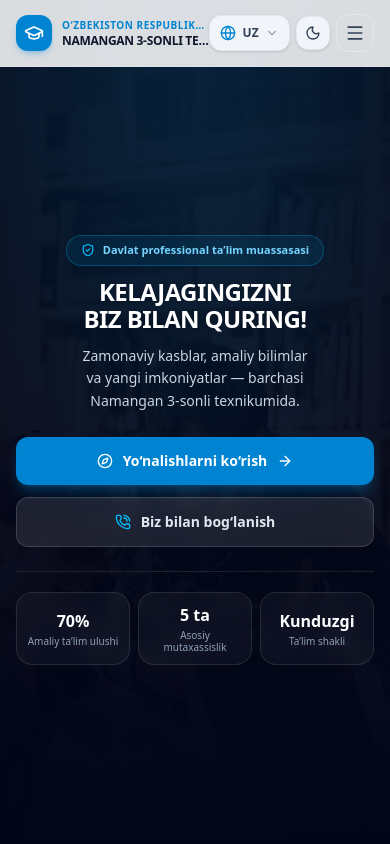
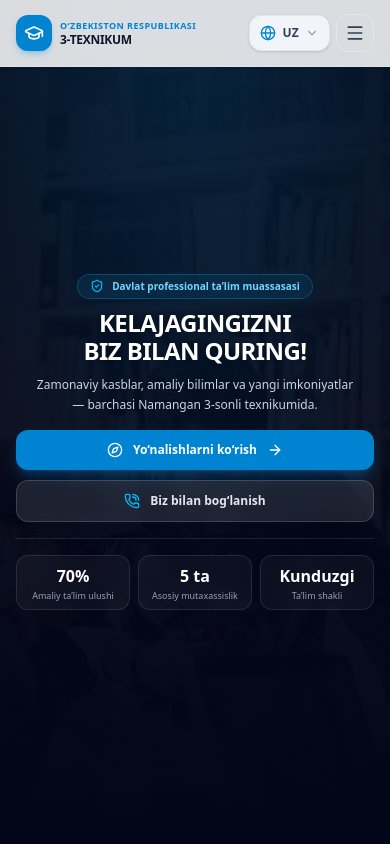
Before and after one commit to alixanov/3texnikum, a Next.js app: page / in a window 390 px wide. Shown: the top 844 px of the page. Built offline with nearby package versions, Linux system fonts and the light colour scheme.

Commit message:
fix(responsive): optimize mobile header layout and hero screen fitting

```diff
--- a/src/components/layout/Header.tsx
+++ b/src/components/layout/Header.tsx
@@ -45,17 +45,18 @@ export default function Header() {
             {/* Logo / Brand Name */}
             <a
               href="#hero"
-              className="group flex items-center gap-2.5 sm:gap-3 transition-transform focus:outline-none min-w-0 max-w-[55%] sm:max-w-none"
+              className="group flex items-center gap-2 sm:gap-3 transition-transform focus:outline-none min-w-0 pr-2"
             >
               <div className="w-9 h-9 sm:w-10 sm:h-10 rounded-xl bg-sky-600 dark:bg-sky-500 text-white dark:text-slate-950 flex items-center justify-center shrink-0 shadow-md shadow-sky-600/25 dark:shadow-sky-500/30 transition-all group-hover:scale-105">
                 <GraduationCap className="w-5 h-5 transition-transform group-hover:scale-110" />
               </div>
               <div className="flex flex-col min-w-0">
-                <span className="text-[10px] sm:text-xs uppercase tracking-wider font-bold text-sky-600 dark:text-sky-400 truncate">
+                <span className="text-[9px] xs:text-[10px] sm:text-xs uppercase tracking-wider font-bold text-sky-600 dark:text-sky-400 truncate">
                   {t.common.republic}
                 </span>
-                <span className="font-black tracking-tight text-xs sm:text-base leading-tight text-slate-900 dark:text-white truncate">
-                  {t.common.siteName.toUpperCase()}
+                <span className="font-black tracking-tight text-xs sm:text-sm lg:text-base leading-tight text-slate-900 dark:text-white truncate">
+                  <span className="sm:hidden">{t.common.siteShortName}</span>
+                  <span className="hidden sm:inline">{t.common.siteName.toUpperCase()}</span>
                 </span>
               </div>
             </a>
@@ -78,8 +79,10 @@ export default function Header() {
               {/* Language Switcher */}
               <LanguageSwitcher />
 
-              {/* Theme Toggle Button */}
-              <ThemeToggle />
+              {/* Theme Toggle Button - hidden on mobile (< sm), accessible inside mobile drawer */}
+              <div className="hidden sm:block">
+                <ThemeToggle />
+              </div>
 
               <a
                 href="#qabul"
@@ -93,7 +96,7 @@ export default function Header() {
               <button
                 type="button"
                 onClick={() => setMobileMenuOpen(true)}
-                className="lg:hidden p-2 sm:p-2.5 rounded-xl transition-all active:scale-95 text-slate-700 dark:text-slate-200 hover:bg-slate-100 dark:hover:bg-slate-800 border border-slate-200 dark:border-slate-800"
+                className="lg:hidden p-2 sm:p-2.5 rounded-xl transition-all active:scale-95 text-slate-700 dark:text-slate-200 hover:bg-slate-100 dark:hover:bg-slate-800 border border-slate-200 dark:border-slate-800 cursor-pointer"
                 aria-label="Menyuni ochish"
               >
                 <Menu className="w-5 h-5 sm:w-6 sm:h-6" />
--- a/src/components/sections/HeroSection.tsx
+++ b/src/components/sections/HeroSection.tsx
@@ -19,7 +19,7 @@ export default function HeroSection() {
   return (
     <section
       id="hero"
-      className="relative min-h-[100dvh] flex flex-col justify-between items-center bg-slate-950 overflow-hidden pt-20 sm:pt-24 lg:pt-20 pb-3 sm:pb-5"
+      className="relative min-h-[100dvh] flex flex-col justify-between items-center bg-slate-950 overflow-hidden pt-16 sm:pt-24 lg:pt-20 pb-3 sm:pb-5"
     >
       {/* Background Image with Dark Vignette Overlay */}
       <div className="absolute inset-0 z-0 pointer-events-none select-none">
@@ -43,7 +43,7 @@ export default function HeroSection() {
             initial={{ opacity: 0, y: -20 }}
             animate={{ opacity: 1, y: 0 }}
             transition={{ duration: 0.6 }}
-            className="inline-flex items-center gap-2 px-3.5 py-1.5 sm:px-4 sm:py-2 rounded-full bg-sky-500/10 border border-sky-400/25 backdrop-blur-md text-sky-300 text-[11px] sm:text-sm font-semibold mb-3 sm:mb-4 lg:mb-5 shadow-inner"
+            className="inline-flex items-center gap-2 px-3 py-1 sm:px-4 sm:py-2 rounded-full bg-sky-500/10 border border-sky-400/25 backdrop-blur-md text-sky-300 text-[10px] sm:text-sm font-semibold mb-2.5 sm:mb-4 lg:mb-5 shadow-inner"
           >
             <ShieldCheck className="w-3.5 h-3.5 sm:w-4 sm:h-4 text-sky-400 shrink-0" />
             <span className="truncate">{t.hero.badge}</span>
@@ -54,7 +54,7 @@ export default function HeroSection() {
             initial={{ opacity: 0, y: 20 }}
             animate={{ opacity: 1, y: 0 }}
             transition={{ duration: 0.7, delay: 0.15 }}
-            className="text-2xl xs:text-3xl sm:text-5xl lg:text-5xl xl:text-6xl font-black text-white tracking-tight leading-[1.15] sm:leading-[1.12] text-balance drop-shadow-sm"
+            className="text-2xl sm:text-4xl lg:text-5xl xl:text-6xl font-black text-white tracking-tight leading-[1.18] sm:leading-[1.12] text-balance drop-shadow-sm"
           >
             {t.hero.headline}
           </motion.h1>
@@ -64,7 +64,7 @@ export default function HeroSection() {
             initial={{ opacity: 0, y: 20 }}
             animate={{ opacity: 1, y: 0 }}
             transition={{ duration: 0.7, delay: 0.3 }}
-            className="mt-3 sm:mt-4 lg:mt-5 text-sm xs:text-base sm:text-lg text-slate-300 font-normal leading-relaxed text-balance max-w-2xl mx-auto"
+            className="mt-2.5 sm:mt-4 lg:mt-5 text-xs sm:text-base lg:text-lg text-slate-300 font-normal leading-relaxed text-balance max-w-2xl mx-auto"
           >
             {t.hero.subheadline}
           </motion.p>
@@ -74,11 +74,11 @@ export default function HeroSection() {
             initial={{ opacity: 0, y: 20 }}
             animate={{ opacity: 1, y: 0 }}
             transition={{ duration: 0.7, delay: 0.45 }}
-            className="mt-6 sm:mt-8 flex flex-col sm:flex-row items-stretch sm:items-center justify-center gap-3 sm:gap-4 max-w-md sm:max-w-none mx-auto"
+            className="mt-4 sm:mt-8 flex flex-col sm:flex-row items-stretch sm:items-center justify-center gap-2.5 sm:gap-4 max-w-md sm:max-w-none mx-auto"
           >
             <a
               href="#yonalishlar"
-              className="inline-flex items-center justify-center gap-2.5 px-6 sm:px-8 py-3.5 sm:py-4 text-sm sm:text-base font-bold text-white bg-sky-600 hover:bg-sky-500 rounded-xl shadow-lg shadow-sky-600/30 hover:shadow-sky-500/40 transition-all hover:-translate-y-0.5 active:scale-[0.98]"
+              className="inline-flex items-center justify-center gap-2.5 px-5 sm:px-8 py-3 sm:py-4 text-xs sm:text-base font-bold text-white bg-sky-600 hover:bg-sky-500 rounded-xl shadow-lg shadow-sky-600/30 hover:shadow-sky-500/40 transition-all hover:-translate-y-0.5 active:scale-[0.98]"
             >
               <Compass className="w-4 h-4 sm:w-5 sm:h-5 shrink-0" />
               <span>{t.hero.ctaPrimary}</span>
@@ -87,7 +87,7 @@ export default function HeroSection() {
 
             <a
               href="#aloqa"
-              className="inline-flex items-center justify-center gap-2.5 px-6 sm:px-8 py-3.5 sm:py-4 text-sm sm:text-base font-bold text-slate-200 hover:text-white bg-white/10 hover:bg-white/15 border border-white/15 rounded-xl backdrop-blur-md transition-all hover:-translate-y-0.5 active:scale-[0.98]"
+              className="inline-flex items-center justify-center gap-2.5 px-5 sm:px-8 py-3 sm:py-4 text-xs sm:text-base font-bold text-slate-200 hover:text-white bg-white/10 hover:bg-white/15 border border-white/15 rounded-xl backdrop-blur-md transition-all hover:-translate-y-0.5 active:scale-[0.98]"
             >
               <PhoneCall className="w-4 h-4 sm:w-5 sm:h-5 text-sky-400 shrink-0" />
               <span>{t.hero.ctaSecondary}</span>
@@ -99,17 +99,17 @@ export default function HeroSection() {
             initial={{ opacity: 0, y: 30 }}
             animate={{ opacity: 1, y: 0 }}
             transition={{ duration: 0.8, delay: 0.6 }}
-            className="mt-6 sm:mt-8 pt-5 sm:pt-6 border-t border-white/10 grid grid-cols-3 gap-2 sm:gap-4 max-w-2xl mx-auto"
+            className="mt-4 sm:mt-8 pt-4 sm:pt-6 border-t border-white/10 grid grid-cols-3 gap-2 sm:gap-4 max-w-2xl mx-auto"
           >
             {quickStats.map((stat, i) => (
               <div
                 key={i}
-                className="p-2.5 sm:p-4 rounded-2xl bg-white/[0.04] border border-white/10 backdrop-blur-sm text-center flex flex-col justify-center min-w-0"
+                className="p-2 sm:p-4 rounded-xl sm:rounded-2xl bg-white/[0.04] border border-white/10 backdrop-blur-sm text-center flex flex-col justify-center min-w-0"
               >
-                <span className="block text-base xs:text-xl sm:text-2xl lg:text-3xl font-black text-white truncate">
+                <span className="block text-base sm:text-2xl lg:text-3xl font-black text-white truncate">
                   {stat.value}
                 </span>
-                <span className="block text-[10px] xs:text-xs text-slate-400 mt-0.5 sm:mt-1 font-medium leading-tight">
+                <span className="block text-[9px] sm:text-xs text-slate-400 mt-0.5 sm:mt-1 font-medium leading-tight">
                   {stat.label}
                 </span>
               </div>
```
